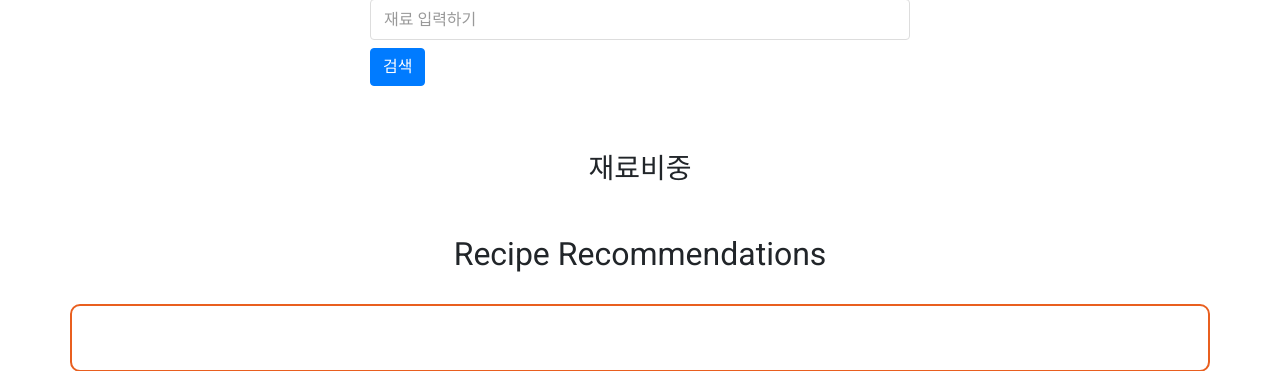
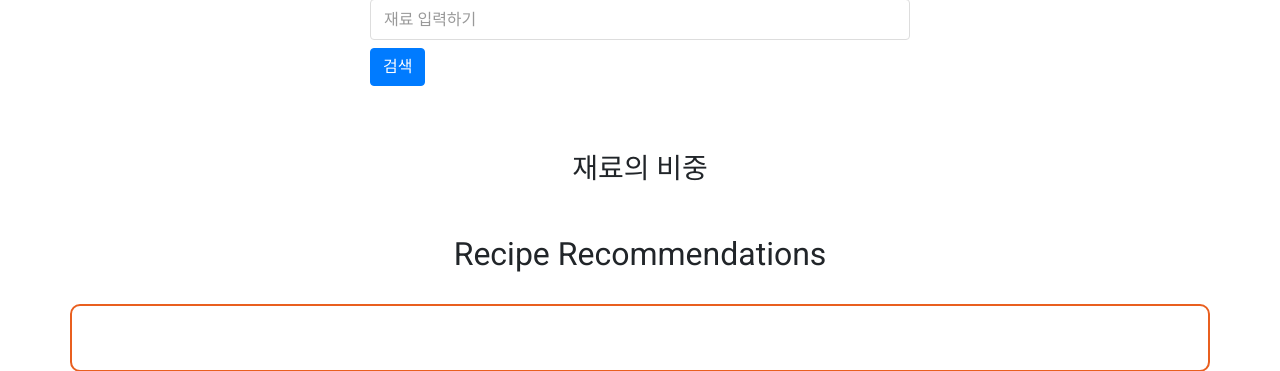
Before and after one commit to kokoko12334/Recipe-recommendation, a Django app: page /recipe_page/ in a window 1280 px wide. Shown: the part 161-532 px from the top of the page. Run offline with Django 5.2, Linux system fonts and the light colour scheme; parts of the project's set-up code (start-up, migrations or seed data) failed here and were passed over; some libraries are stand-ins or nearby versions.

Commit message:
style: 텍스트수정

```diff
--- a/mysite/templates/recipe_page.html
+++ b/mysite/templates/recipe_page.html
@@ -43,7 +43,7 @@
   </div>
 
   <div class="range">
-    <h3 class="text-center">재료비중</h>
+    <h3 class="text-center">재료의 비중</h>
   </div>
   <h2 class="text-center">Recipe Recommendations</h2>
   <div class="container mt-4 custom-border">
```
